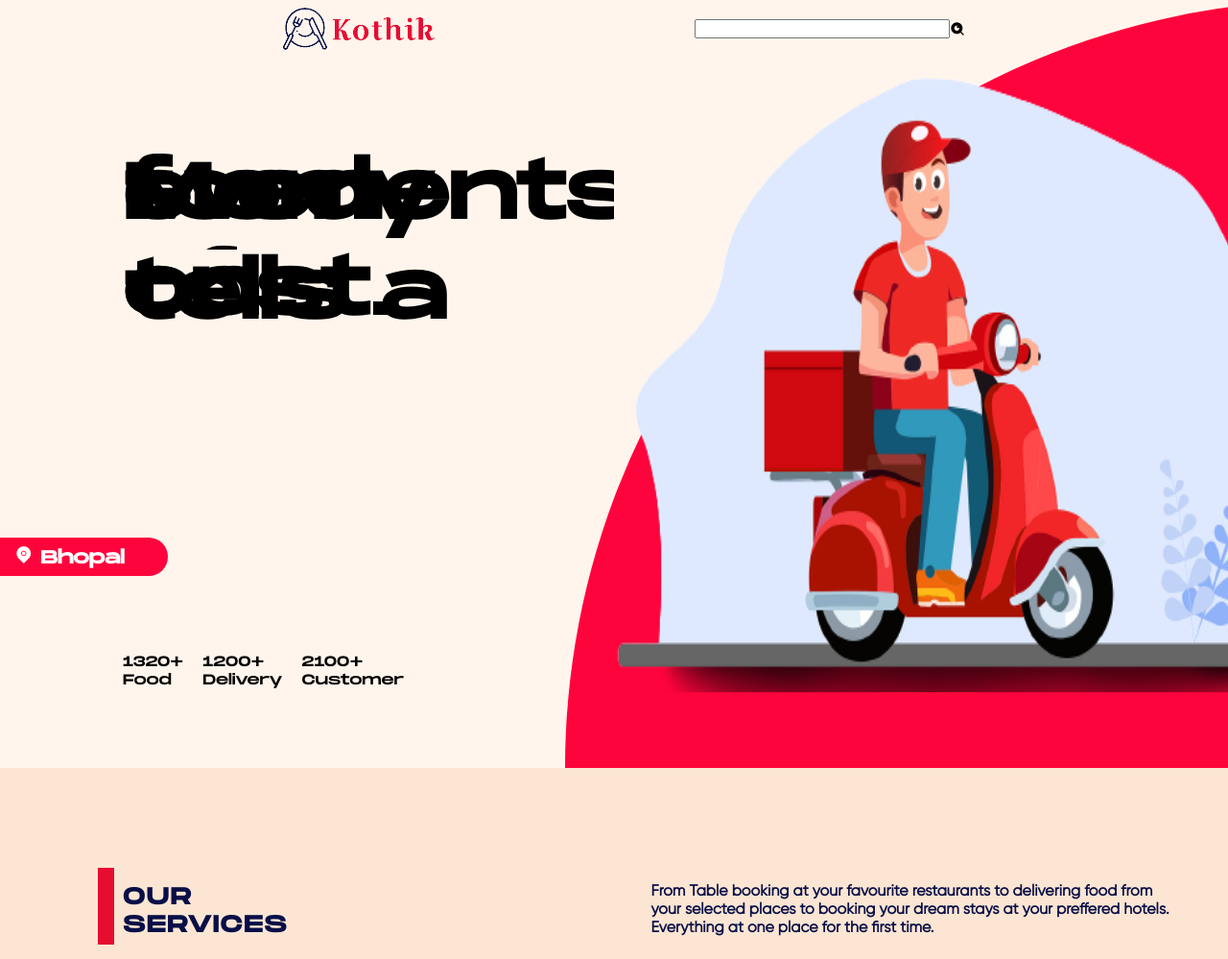
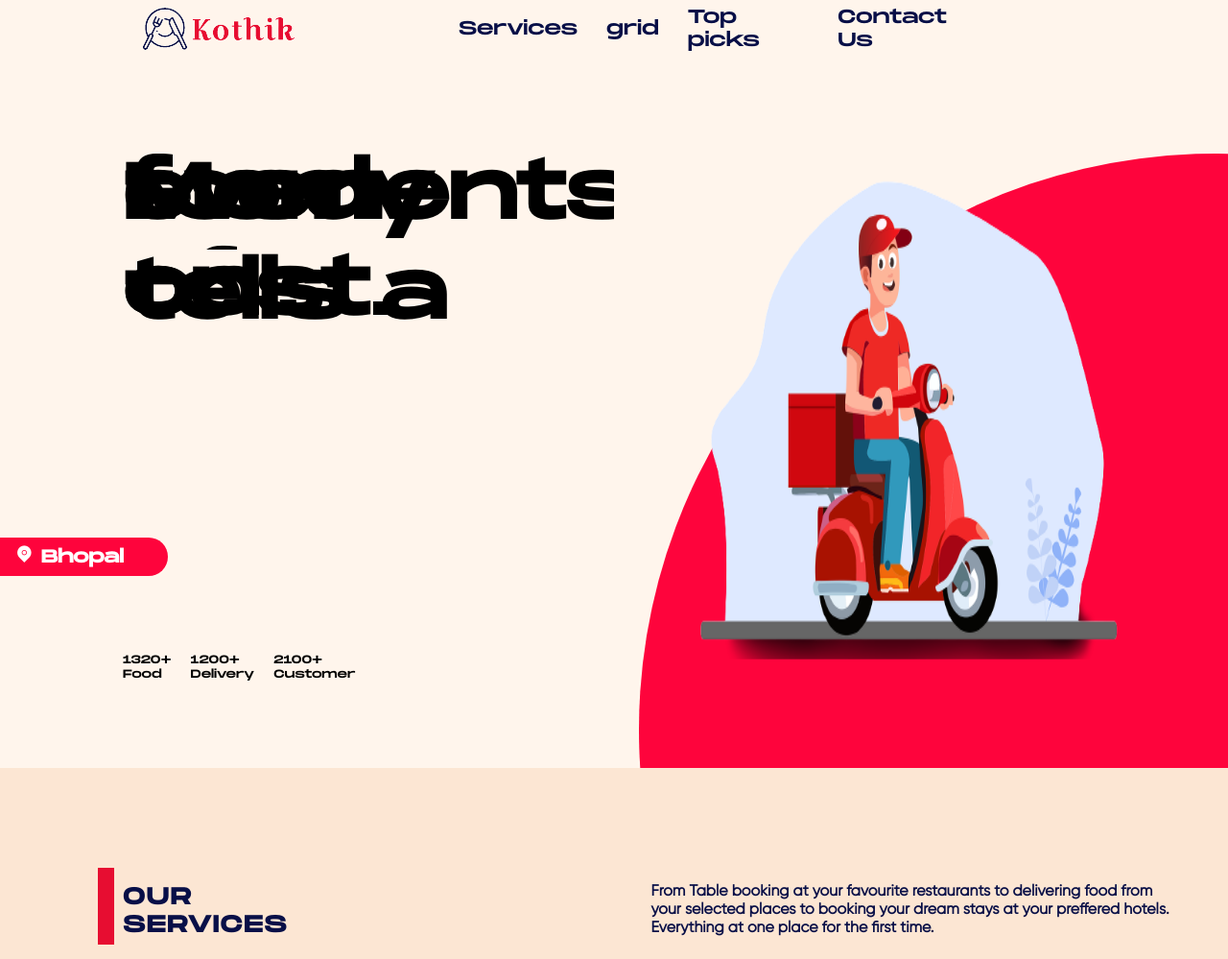
Before and after one commit to Kashish2908/codebite_project, a Node server app: page / in a window 1280 px wide. Shown: the top 999 px of the page at 96% size. Run offline with Node 20, Linux system fonts and the light colour scheme; some libraries are stand-ins or nearby versions; grey boxes are pictures that could not be loaded.

Commit message:
grid dekh n

```diff
--- a/public/stylesheets/landingpage.css
+++ b/public/stylesheets/landingpage.css
@@ -30,10 +30,14 @@
 }
 #inside-nav #menu{
     display: flex;
+    justify-content: center;
+    align-items: center;
     margin-left: 150px;
     margin-right: 100px;
 }
-#inside-nav #menu h3{
+#inside-nav #menu a{
+    color: rgb(8, 15, 71);
+    text-decoration: none;
     padding-right: 30px;
     font-size: 2.5vh;
     cursor: pointer;
@@ -88,12 +92,15 @@
     left: -30px;
     border-radius: 100px;
 }
+#location-bar h3{
+    font-size: 2.3vh;
+}
 #food-delivery-customer{
     display: flex;
     position: absolute;
     top: 85%;
     left: 25%;
-    font-size: 15px;
+    font-size: 12px;
     gap: 20px;
 }
 #page-one #page-one-ka-right{
@@ -110,32 +117,33 @@
 }
 #page-one-ke-right-ka-right #image-div{
     background-color: #FE043C;
-    left: 10%;
+    top: 20%;
+    left: 20%;
     position: absolute;
-    height: 200vh;
-    width: 200vh;
+    height: 150vh;
+    width: 150vh;
     border-radius: 50%;
 }
 #image-div img:nth-child(1){
-    height: 80vh;
+    height: 60vh;
     width: 40%;
     position: absolute;
     top: 7%;
     left: -3%;
 }
 #image-div img:nth-child(2){
-    height: 90vh;
-    width: 50%;
+    height: 70vh;
+    width: 40%;
     position: absolute;
-    top: 20%;
-    right: -11%;
+    top: 18%;
+    right: -9%;
     transform: rotate(120deg);
 }
 #image-div img:nth-child(3){
-    height: 90vh;
+    height: 80vh;
     width: 50%;
     position: absolute;
-    top: 65%;
+    top: 60%;
     left: 14%;
     transform: rotate(-120deg);
 }
--- a/views/footer.ejs
+++ b/views/footer.ejs
@@ -9,7 +9,7 @@
     <link rel="stylesheet" href="../stylesheets/footer.css">
 </head>
 <body>
-    <div id="footer" class="foot">
+    <div id="footer" id="foot" class="scrolling">
         <div id="footer-logo"></div>
      <h3 id="footer-heading">THANKS FOR VISITING !!</h3>
      <div id="feedback-section">
--- a/views/landingpage.ejs
+++ b/views/landingpage.ejs
@@ -14,12 +14,12 @@
             <div id="inside-nav">
                 <img src="/images/imgs/landingpageimages/final-removebg-preview.png" alt="">
                 <div id="menu">
-                    <a href="/services.ejs"></a>
-                    <a href=""></a>
-                    <a href="/popup_section"></a>
-                    <a href="/footer"></a>
+                    <a href="#serve">Services</a>
+                    <a href="">grid</a>
+                    <a href="#pickup">Top picks</a>
+                    <a href="#foot">Contact Us</a>
                 </div>
-                <input type="text"><i class="ri-search-eye-fill"></i></input>
+                <!-- <input type="text"><i class="ri-search-eye-fill"></i></input> -->
             </div>
         </div>
         <div id="page-one">
@@ -68,6 +68,17 @@
 
     <script src="https://cdnjs.cloudflare.com/ajax/libs/gsap/3.11.4/gsap.min.js" integrity="sha512-f8mwTB+Bs8a5c46DEm7HQLcJuHMBaH/UFlcgyetMqqkvTcYg4g5VXsYR71b3qC82lZytjNYvBj2pf0VekA9/FQ==" crossorigin="anonymous" referrerpolicy="no-referrer"></script>
     <script>
+
+// document.querySelectorAll(".scrolling").forEach(s => {
+//             s.addEventListener("click",function(e){
+//                 e.preventDefault();
+//                 document.querySelector(this.getAttribute("#herf")).scrollIntoView({
+//                     behavior: "smooth"
+//                 })
+//             })
+//         });
+
+
         var tll = gsap.timeline()
         tll
         .from("#page-one-ke-right-ka-right #image-div",{
@@ -175,9 +186,6 @@
             rotate: "-360deg",
             duration: 2
         })
-
-
-        document.querySelectorAll
     </script>
 </body>
 </html>
--- a/views/popup_section.ejs
+++ b/views/popup_section.ejs
@@ -11,7 +11,7 @@
 </head>
 
 <body>
-    <div id="main-container" class="pickup">
+    <div id="main-container" id="pickup" class="scrolling">
         <h1>Top picks.</h1>
         <div id="cards-row">
             <div class="card">
--- a/views/services.ejs
+++ b/views/services.ejs
@@ -8,7 +8,7 @@
     <link rel="stylesheet" href="../stylesheets/services.css">
 </head>
 <body>
-    <div id="main" class="serve">
+    <div id="main" id="serve" class="scrolling">
         <div id="ourservices">
             <div id="border"></div>
             <h2 id="services-heading">OUR <br>SERVICES</h2>
```
Also changed, not shown: public/stylesheets/grid.css (+45 -0 lines), views/grid.ejs (+29 -0 lines).
